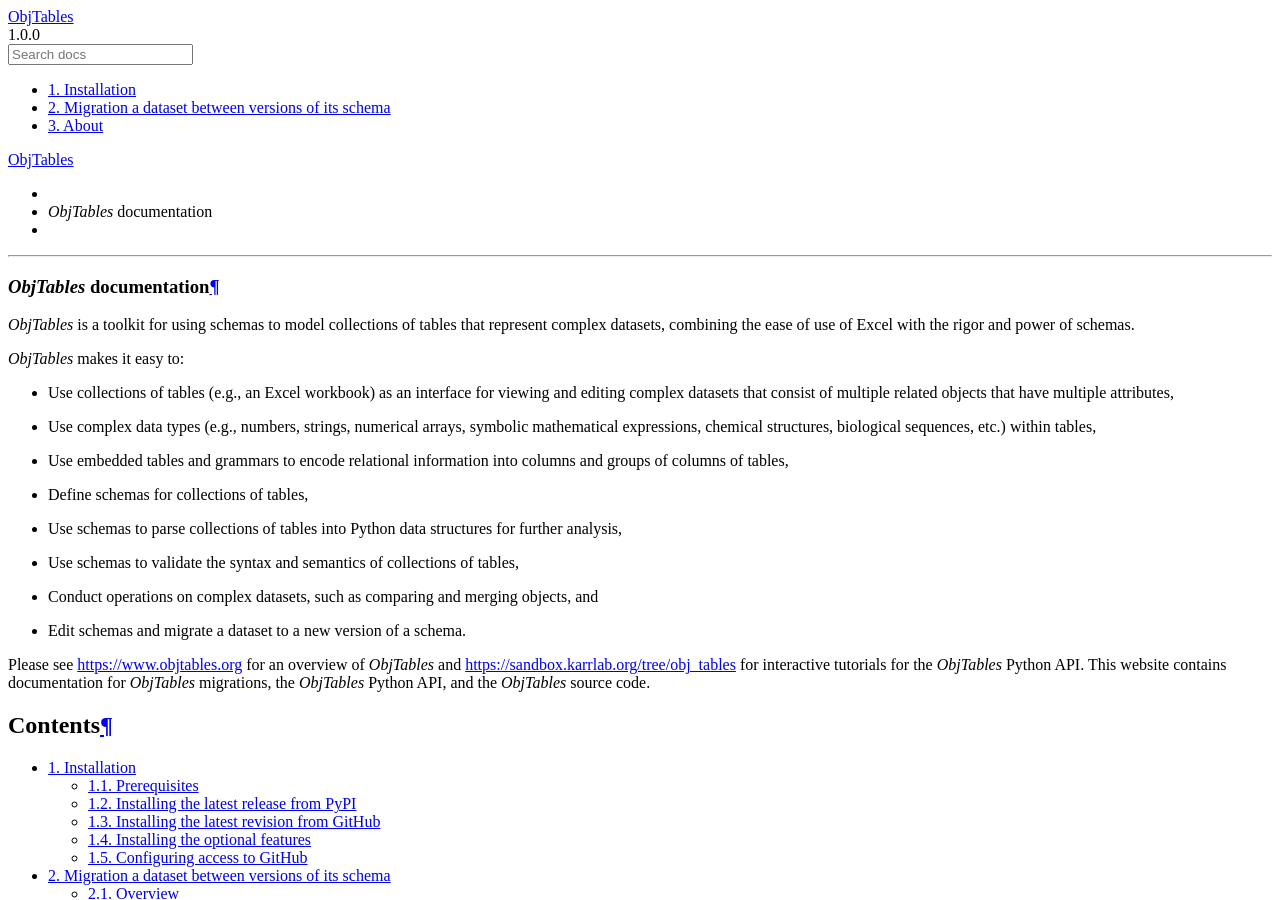
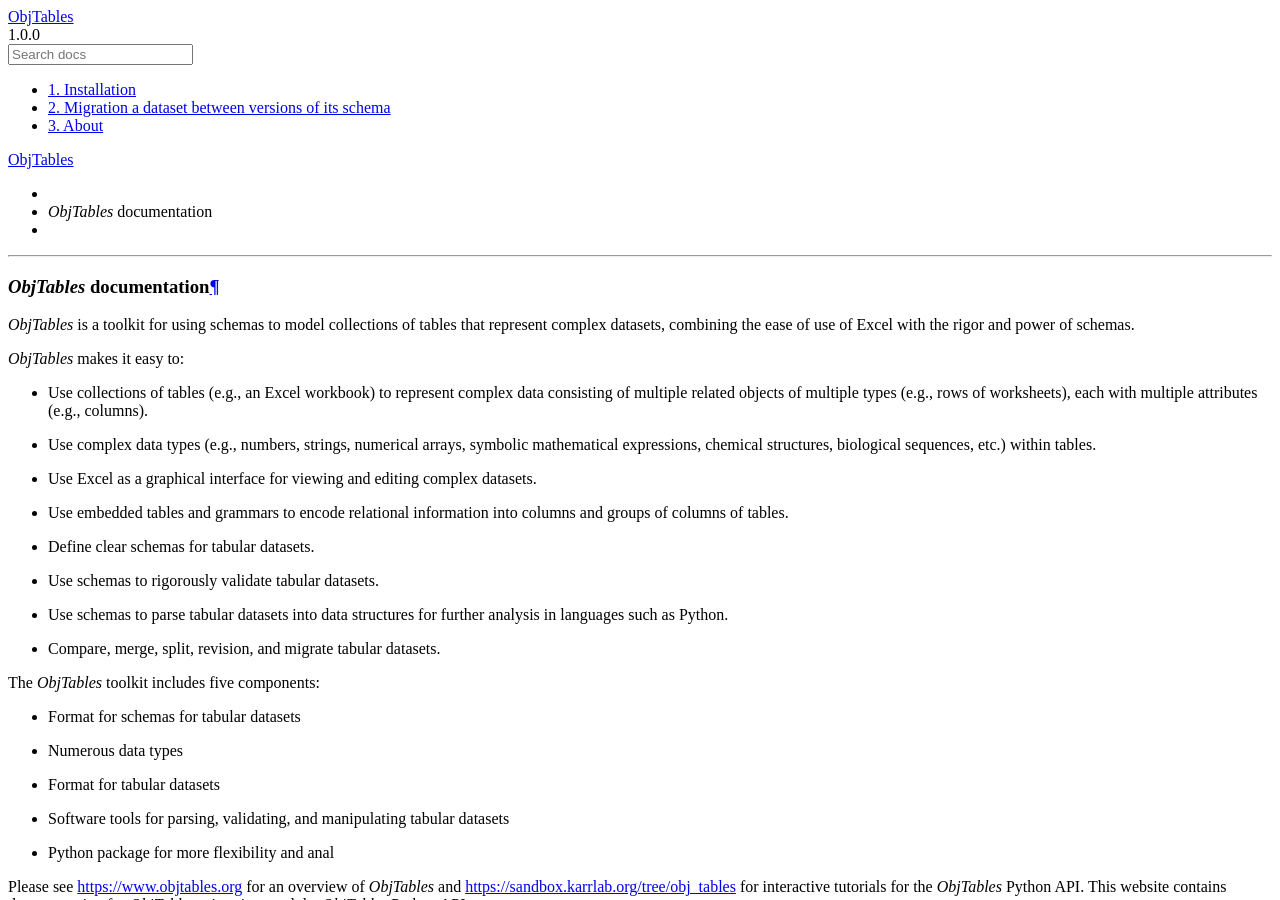
Before and after one commit to KarrLab/obj_tables, a Sphinx documentation site: the page built from docs/index.rst, in a window 1280 px wide and 900 px high. Built offline with Sphinx 7.4.7 and the Read the Docs theme 2.0.0, drawn with Linux system fonts in a browser that asks for light colours; pages that are not in the unit, such as notebooks, are missing from menus; some of the changed text lies outside the part shown.

Commit message:
updating README and Python docs

```diff
--- a/docs/index.rst
+++ b/docs/index.rst
@@ -5,16 +5,24 @@
 
 `ObjTables` makes it easy to:
 
-* Use collections of tables (e.g., an Excel workbook) as an interface for viewing and editing complex datasets that consist of multiple related objects that have multiple attributes,
-* Use complex data types (e.g., numbers, strings, numerical arrays, symbolic mathematical expressions, chemical structures, biological sequences, etc.) within tables,
-* Use embedded tables and grammars to encode relational information into columns and groups of columns of tables,
-* Define schemas for collections of tables,
-* Use schemas to parse collections of tables into Python data structures for further analysis,
-* Use schemas to validate the syntax and semantics of collections of tables,
-* Conduct operations on complex datasets, such as comparing and merging objects, and
-* Edit schemas and migrate a dataset to a new version of a schema.
+* Use collections of tables (e.g., an Excel workbook) to represent complex data consisting of multiple related objects of multiple types (e.g., rows of worksheets), each with multiple attributes (e.g., columns).
+* Use complex data types (e.g., numbers, strings, numerical arrays, symbolic mathematical expressions, chemical structures, biological sequences, etc.) within tables.
+* Use Excel as a graphical interface for viewing and editing complex datasets.
+* Use embedded tables and grammars to encode relational information into columns and groups of columns of tables.
+* Define clear schemas for tabular datasets.
+* Use schemas to rigorously validate tabular datasets.
+* Use schemas to parse tabular datasets into data structures for further analysis in languages such as Python.
+* Compare, merge, split, revision, and migrate tabular datasets.
 
-Please see https://www.objtables.org for an overview of `ObjTables` and https://sandbox.karrlab.org/tree/obj_tables for interactive tutorials for the `ObjTables` Python API. This website contains documentation for `ObjTables` migrations, the `ObjTables` Python API, and the `ObjTables` source code.
+The `ObjTables` toolkit includes five components:
+
+* Format for schemas for tabular datasets
+* Numerous data types
+* Format for tabular datasets
+* Software tools for parsing, validating, and manipulating tabular datasets
+* Python package for more flexibility and anal
+
+Please see https://www.objtables.org for an overview of `ObjTables` and https://sandbox.karrlab.org/tree/obj_tables for interactive tutorials for the `ObjTables` Python API. This website contains documentation for `ObjTables` migrations and the `ObjTables` Python API.
 
 
 Contents
```
Also changed, not shown: README.md (+17 -50 lines).
